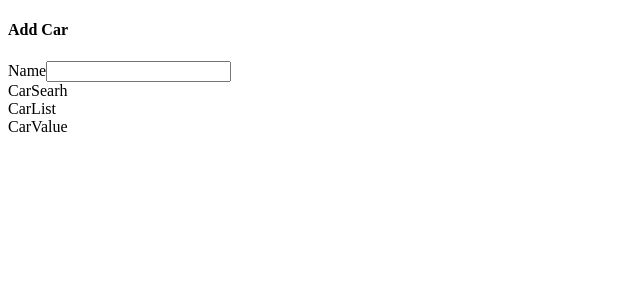
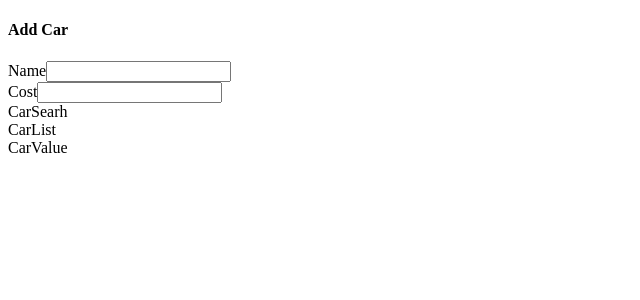
Before and after one commit to verina-dinata/cars, a React (Create React App) app: page / in a window 1280 px wide. Shown: the top 300 px of the page, without its empty margins (0-640 px from the left). Built offline with nearby package versions, Linux system fonts and the light colour scheme.

Commit message:
show input text for car cost

```diff
--- a/src/components/CarForm.js
+++ b/src/components/CarForm.js
@@ -1,15 +1,23 @@
 import { useDispatch, useSelector } from 'react-redux';
-import { changeName } from '../store';
+import { changeName, changeCost } from '../store';
 
 function CarForm() {
   const dispatch = useDispatch();
-  const name = useSelector((state) => {
-    return state.form.name;
+  const { name, cost } = useSelector((state) => {
+    return {
+      name: state.form.name,
+      cost: state.form.cost
+    }
   });
 
   const handleNameChange = (event) => {
     dispatch(changeName(event.target.value));
-  }
+  };
+
+  const handleCostChange = (event) => {
+    const carCost = parseInt(event.target.value) || 0;
+    dispatch(changeCost(carCost));
+  };
 
   return(
     <div className="car-form panel">
@@ -24,6 +32,15 @@
               onChange={handleNameChange}
             />
           </div>
+          <div className="field">
+            <label className="label">Cost</label>
+            <input
+              className="input is-expanded"
+              value={cost || ''}
+              onChange={handleCostChange}
+              type="number"
+            />
+          </div>
         </div>
       </form>
     </div>
```
